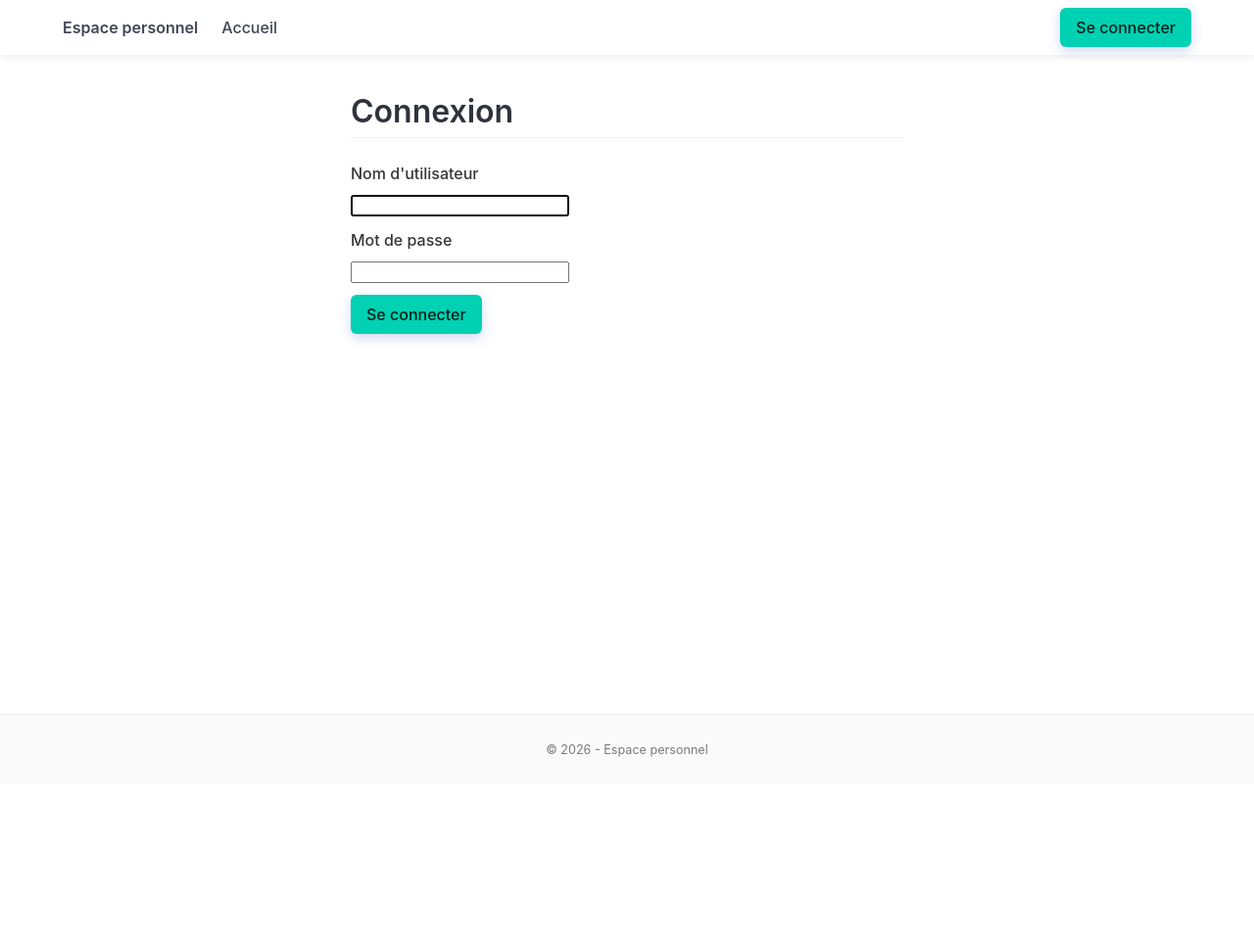
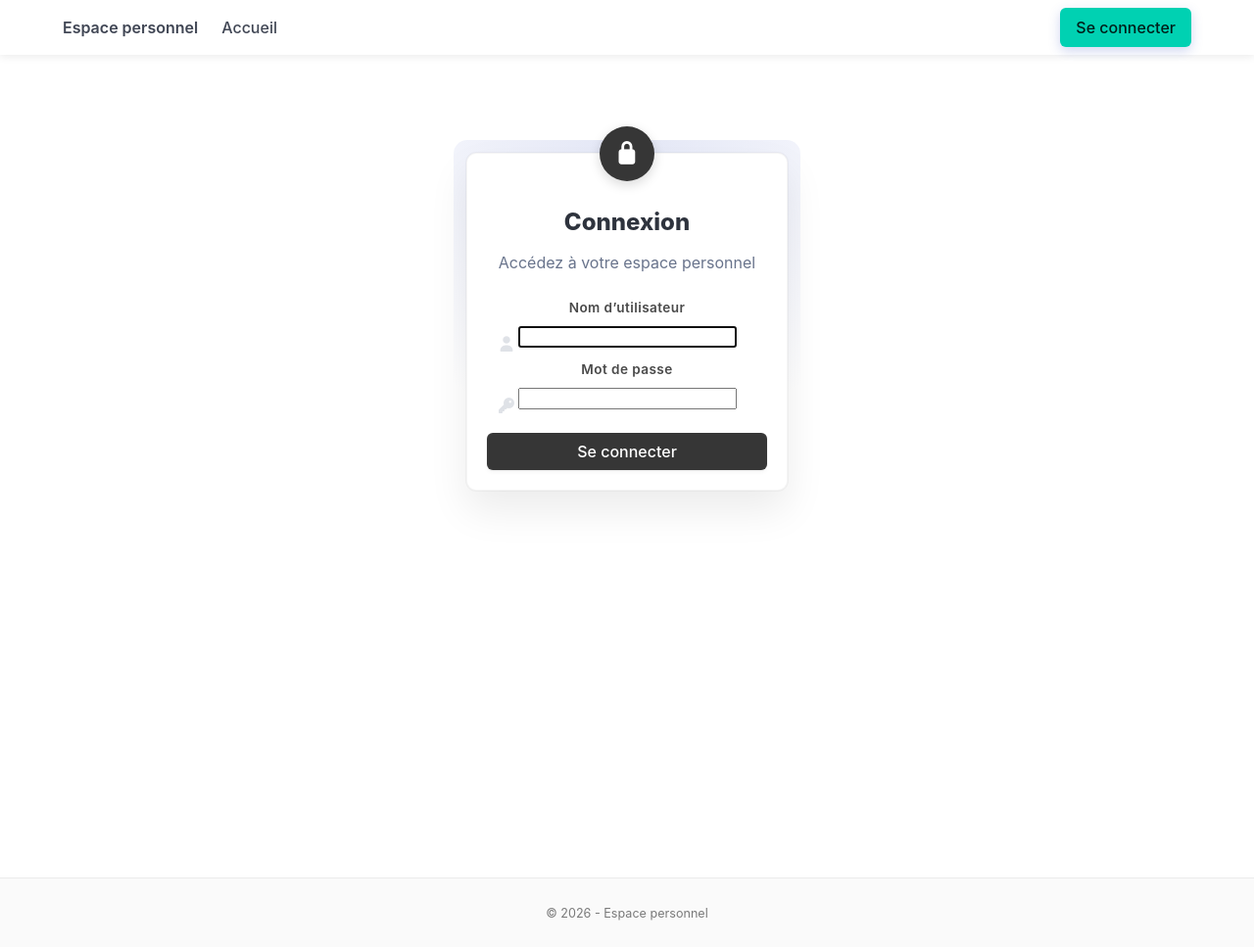
Before and after one commit to Brice-Harper/ADAM, a Django app: page /accounts/login/ in a window 1280 px wide. Shown: the whole page at 98% size. Before the commit the page ends 773 px from the top, so only its background shows below. Run offline with Django 5.2, Linux system fonts and the light colour scheme; some libraries are stand-ins or nearby versions.

Commit message:
login page design

```diff
--- a/static/css/main.css
+++ b/static/css/main.css
@@ -231,6 +231,86 @@ Footer - Amélioration visuelle
     color: #7a7a7a;
 }
 
+/* =============================
+Page de Connexion
+============================= */
+
+.login-card {
+    position: relative;
+    background-color: #ffffff;
+    padding-top: 3.5rem;
+    box-shadow:
+        0 20px 40px rgba(0, 0, 0, 0.08),
+        0 0 0 1px rgba(0, 0, 0, 0.03);
+}
+
+.login-card::before {
+    content: "";
+    position: absolute;
+    inset: -14px;
+    border-radius: 14px;
+    background: radial-gradient(
+        circle at top,
+        rgba(72, 95, 199, 0.15),
+        rgba(72, 95, 199, 0.08) 40%,
+        transparent 75%
+    );
+    letter-spacing: 0.03em;
+    z-index: -1;
+}
+
+.login-card .input {
+    border-radius: 8px;
+    border: 1px solid rgba(0, 0, 0, 0.08);
+    background-color: #fafafa;
+    box-shadow: none;
+    transition:
+        border-color 0.15s ease,
+        box-shadow 0.15s ease,
+        background-color 0.15s ease;
+}
+
+.login-card .input:focus {
+    border-color: rgba(72, 95, 199, 0.6);
+    background-color: #ffffff;
+    box-shadow: 0 0 0 3px rgba(72, 95, 199, 0.15);
+    z-index: -1;
+}
+
+.login-card .label {
+    font-size: 0.85rem;
+    font-weight: 600;
+    color: #4a4a4a;
+    letter-spacing: 0.03em;
+}
+
+.login-icon {
+    position: absolute;
+    top: -1.75rem;
+    left: 50%;
+    transform: translateX(-50%);
+    width: 56px;
+    height: 56px;
+    border-radius: 50%;
+    background-color: #363636;
+    color: #ffffff;
+    display: flex;
+    align-items: center;
+    justify-content: center;
+    font-size: 1.4rem;
+    box-shadow: 0 4px 12px rgba(0, 0, 0, 0.15);
+}
+
+.login-button {
+    background-color: #363636;
+    color: #ffffff;
+    border: none;
+}
+
+.login-button:hover {
+    background-color: #2b2b2b;
+}
+
 @keyframes fadeInUp {
     from {
         opacity: 0;
--- a/templates/registration/login.html
+++ b/templates/registration/login.html
@@ -3,13 +3,28 @@
 {% block title %}Connexion{% endblock %}
 
 {% block content %}
-    <div class="columns is-centered">
-        <div class="column is-half">
-            <h2 class="title is-3">Connexion</h2>
+<section class="section is-fullheight login-section">
+  <div class="container is-flex is-justify-content-center is-align-items-center">
 
-            {% if form.errors %}
+    <div class="column is-4-desktop is-6-tablet is-12-mobile">
+
+      <div class="login-card box has-text-centered">
+
+        <div class="login-icon">
+          <i class="fa-solid fa-lock" aria-hidden="true"></i>
+        </div>
+
+        <h1 class="title is-4 mb-4">
+          Connexion
+        </h1>
+
+        <p class="has-text-grey mb-5">
+          Accédez à votre espace personnel
+        </p>
+
+        {% if form.non_field_errors %}
           <div class="notification is-danger">
-                    Identifiants incorrects. Réessaie.
+            {{ form.non_field_errors }}
           </div>
         {% endif %}
 
@@ -17,29 +32,42 @@
           {% csrf_token %}
 
           <div class="field">
-                    <label class="label" for="{{ form.username.id_for_label }}">Nom d'utilisateur</label>
-                    <div class="control">
+            <label class="label">Nom d’utilisateur</label>
+            <div class="control has-icons-left">
               {{ form.username }}
+              <span class="icon is-left">
+                <i class="fa-solid fa-user"></i>
+              </span>
             </div>
+            {% if form.username.errors %}
+              <p class="help is-danger">{{ form.username.errors }}</p>
+            {% endif %}
           </div>
 
           <div class="field">
-                    <label class="label" for="{{ form.password.id_for_label }}">Mot de passe</label>
-                    <div class="control">
+            <label class="label">Mot de passe</label>
+            <div class="control has-icons-left">
               {{ form.password }}
+              <span class="icon is-left">
+                <i class="fa-solid fa-key"></i>
+              </span>
             </div>
+            {% if form.password.errors %}
+              <p class="help is-danger">{{ form.password.errors }}</p>
+            {% endif %}
           </div>
 
-                <div class="field is-grouped">
-                    <div class="control">
-                        <button class="button is-primary" type="submit">Se connecter</button>
+          <div class="field mt-5">
+            <button class="button login-button is-fullwidth" type="submit">
+              Se connecter
+            </button>
           </div>
+        </form>
+
       </div>
 
-                {% if next %}
-                    <input type="hidden" name="next" value="{{ next }}">
-                {% endif %}
-            </form>
     </div>
+
   </div>
+</section>
 {% endblock %}
```
Lines whose indentation alone changed are shown as unchanged.
